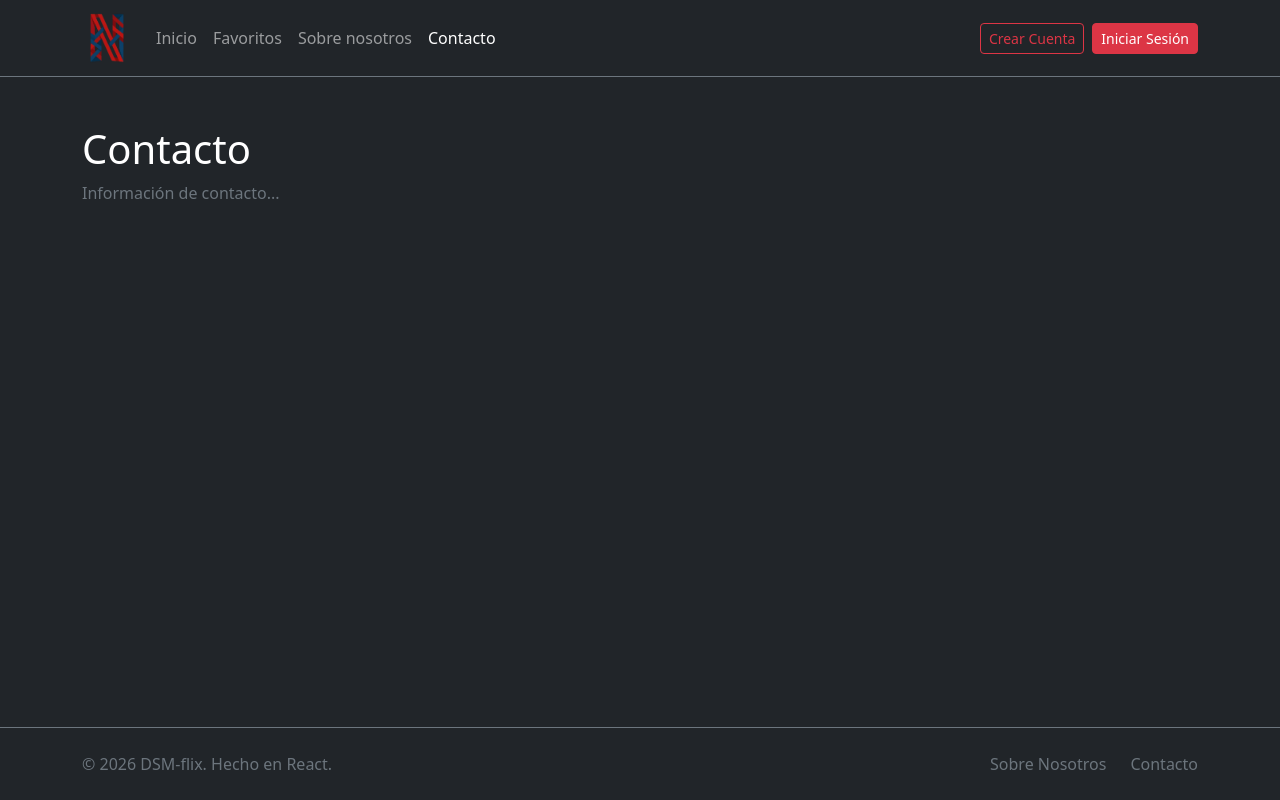
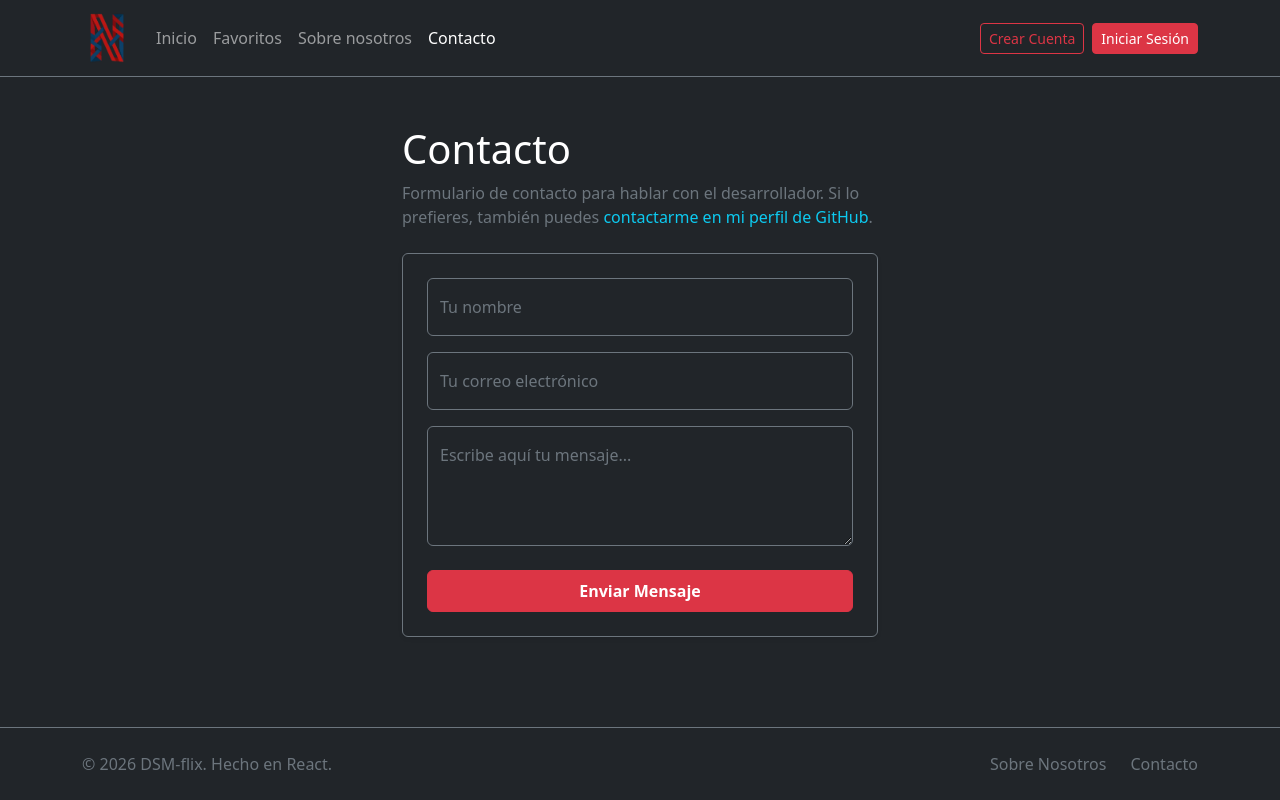
Before and after one commit to JanFPV/netflix-dsm, a React (Vite) app: page /contacto in a window 1280 px wide. Built offline with nearby package versions, Linux system fonts and the light colour scheme; no server answers.

Commit message:
Añadir formulario de contacto fake

```diff
--- a/src/components/auth/LoginForm.tsx
+++ b/src/components/auth/LoginForm.tsx
@@ -24,7 +24,7 @@ function LoginForm() {
       console.error(err);
       // Capturamos el error especial que acabamos de crear en el Context
       if (err.message === "EMAIL_NO_VERIFICADO") {
-        setError('⚠️ Tu cuenta no está activada. Por favor, revisa tu correo y haz clic en el enlace de verificación.');
+        setError('Tu cuenta no está activada. Por favor, revisa tu correo y haz clic en el enlace de verificación.');
       } else {
         setError('Error al iniciar sesión. Comprueba tus credenciales.');
       }
--- a/src/pages/Contact.tsx
+++ b/src/pages/Contact.tsx
@@ -1,9 +1,67 @@
+import { useState } from 'react';
+
 function Contact() {
+  const [enviando, setEnviando] = useState(false);
+
+  const simularEnvio = (e: React.FormEvent) => {
+    e.preventDefault();
+    setEnviando(true);
+
+    setTimeout(() => {
+      alert("Mensaje enviado correctamente.");
+      setEnviando(false);
+    }, 1000);
+  };
+
   return (
-    <div className="container mt-5">
-      <h1 className="text-white">Contacto</h1>
-      <p className="text-secondary">Información de contacto...</p>
+    <div className="container mt-5" style={{ maxWidth: '500px' }}>
+      <h1 className="text-white mb-2 text-danger">Contacto</h1>
+
+      <p className="text-secondary mb-4">
+        Formulario de contacto para hablar con el desarrollador. Si lo prefieres, también puedes <a href="https://github.com/JanFPV" target="_blank" rel="noreferrer" className="text-info text-decoration-none">contactarme en mi perfil de GitHub</a>.
+      </p>
+
+      <form onSubmit={simularEnvio} className="bg-dark p-4 rounded border border-secondary shadow-sm">
+
+        <div className="form-floating mb-3">
+          <input
+            type="text"
+            className="form-control text-white border-secondary"
+            id="floatingNombre"
+            placeholder="Tu nombre"
+            required
+          />
+          <label htmlFor="floatingNombre" className="text-secondary">Tu nombre</label>
+        </div>
+
+        <div className="form-floating mb-3">
+          <input
+            type="email"
+            className="form-control text-white border-secondary"
+            id="floatingEmail"
+            placeholder="Tu correo electrónico"
+            required
+          />
+          <label htmlFor="floatingEmail" className="text-secondary">Tu correo electrónico</label>
+        </div>
+
+        <div className="form-floating mb-4">
+          <textarea
+            className="form-control text-white border-secondary"
+            id="floatingMensaje"
+            placeholder="Escribe aquí tu mensaje..."
+            style={{ height: '120px' }}
+            required
+          ></textarea>
+          <label htmlFor="floatingMensaje" className="text-secondary">Escribe aquí tu mensaje...</label>
+        </div>
+
+        <button type="submit" className="btn btn-danger w-100 fw-bold py-2" disabled={enviando}>
+          {enviando ? 'Enviando...' : 'Enviar Mensaje'}
+        </button>
+      </form>
     </div>
-  )
+  );
 }
+
 export default Contact;
```
Also changed, not shown: 1 other file (tests, documents, lock files or other folders).
